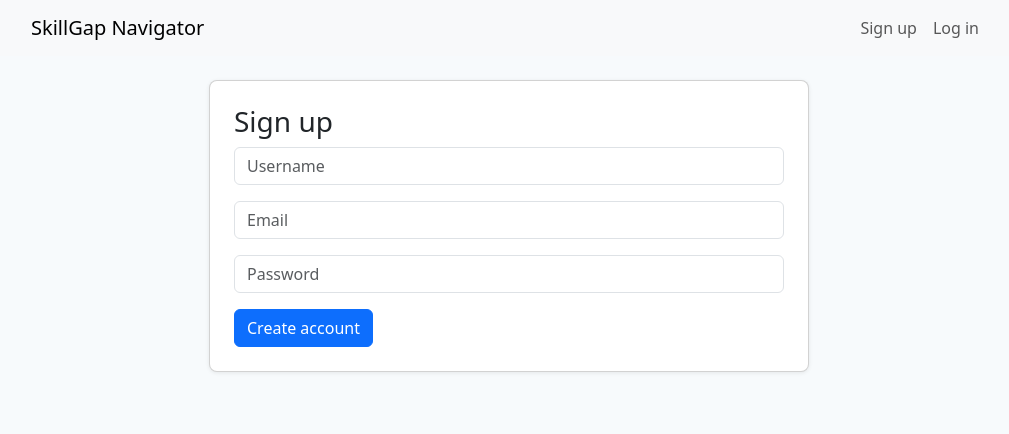
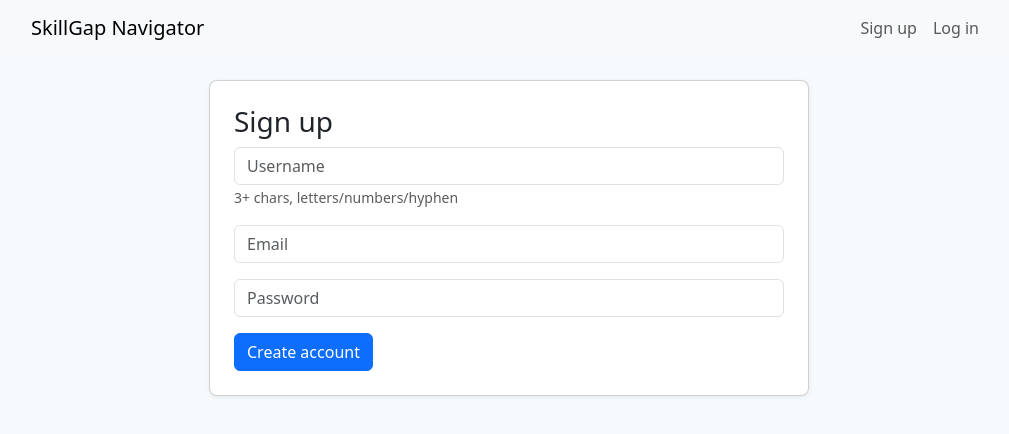
Before and after one commit to mandeep6207/AI-Powered-Career-Skill-Gap-Analysis-Platform, a React (Vite) app in the folder frontend/: page /signup in a window 1280 px wide. Shown: the top 434 px of the page, without its empty margins (131-1140 px from the left). Built offline with nearby package versions, Linux system fonts and the light colour scheme.

Commit message:
Add form validation: password strength checker and email validation

```diff
--- a/frontend/src/pages/Signup.jsx
+++ b/frontend/src/pages/Signup.jsx
@@ -1,19 +1,35 @@
 import React, { useState, useContext } from 'react'
 import { useNavigate } from 'react-router-dom'
 import { AuthContext } from '../context/AuthContext'
+import { validatePassword, validateEmail, validateUsername } from '../utils/validation'
 
 export default function Signup(){
   const [username, setUsername] = useState('')
   const [email, setEmail] = useState('')
   const [password, setPassword] = useState('')
+  const [pwdStrength, setPwdStrength] = useState(null)
   const { signup } = useContext(AuthContext)
   const nav = useNavigate()
 
   const [error, setError] = useState(null)
   const [ok, setOk] = useState(false)
+
+  const handlePasswordChange = (val) => {
+    setPassword(val)
+    setPwdStrength(validatePassword(val))
+  }
+
   const submit = async e => {
     e.preventDefault()
     setError(null)
+
+    // Validate all fields
+    const uValidate = validateUsername(username)
+    if (!uValidate.valid) return setError('Username: ' + uValidate.errors[0])
+    if (!validateEmail(email)) return setError('Invalid email format')
+    const pValidate = validatePassword(password)
+    if (!pValidate.valid) return setError('Password: ' + pValidate.errors[0])
+
     try {
       await signup(username, email, password)
       setOk(true)
@@ -27,9 +43,24 @@ export default function Signup(){
       {error && <div className="alert alert-danger">{error}</div>}
       {ok && <div className="alert alert-success">Account created — redirecting to login</div>}
       <form onSubmit={submit}>
-        <div className="mb-3"><input required className="form-control" placeholder="Username" value={username} onChange={e=>setUsername(e.target.value)} /></div>
-        <div className="mb-3"><input required type="email" className="form-control" placeholder="Email" value={email} onChange={e=>setEmail(e.target.value)} /></div>
-        <div className="mb-3"><input required type="password" className="form-control" placeholder="Password" value={password} onChange={e=>setPassword(e.target.value)} /></div>
+        <div className="mb-3">
+          <input required className="form-control" placeholder="Username" value={username} onChange={e=>setUsername(e.target.value)} />
+          <small className="text-muted">3+ chars, letters/numbers/hyphen</small>
+        </div>
+        <div className="mb-3">
+          <input required type="email" className="form-control" placeholder="Email" value={email} onChange={e=>setEmail(e.target.value)} />
+        </div>
+        <div className="mb-3">
+          <input required type="password" className="form-control" placeholder="Password" value={password} onChange={e=>handlePasswordChange(e.target.value)} />
+          {pwdStrength && (
+            <div className="mt-2">
+              <div className="progress" style={{height: '4px'}}>
+                <div className="progress-bar" style={{width: pwdStrength.strength + '%', backgroundColor: pwdStrength.strength < 50 ? '#dc3545' : pwdStrength.strength < 80 ? '#ffc107' : '#28a745'}}></div>
+              </div>
+              {pwdStrength.errors.length > 0 && <small className="text-danger d-block mt-1">{pwdStrength.errors[0]}</small>}
+            </div>
+          )}
+        </div>
         <button className="btn btn-primary">Create account</button>
       </form>
     </div>
--- /dev/null
+++ b/frontend/src/utils/validation.js
@@ -0,0 +1,23 @@
+// Password strength validation: checks length, uppercase, numbers, special chars
+export function validatePassword(password) {
+  const errors = []
+  if (password.length < 8) errors.push('Minimum 8 characters')
+  if (!/[A-Z]/.test(password)) errors.push('At least one uppercase letter')
+  if (!/[0-9]/.test(password)) errors.push('At least one number')
+  if (!/[!@#$%^&*]/.test(password)) errors.push('At least one special character (!@#$%^&*)')
+  return { valid: errors.length === 0, errors, strength: Math.min(100, (5 - errors.length) * 25) }
+}
+
+// Email validation
+export function validateEmail(email) {
+  const re = /^[^\s@]+@[^\s@]+\.[^\s@]+$/
+  return re.test(email)
+}
+
+// Username validation
+export function validateUsername(username) {
+  const errors = []
+  if (username.length < 3) errors.push('Minimum 3 characters')
+  if (!/^[a-zA-Z0-9_-]+$/.test(username)) errors.push('Only letters, numbers, underscore, hyphen')
+  return { valid: errors.length === 0, errors }
+}
```
